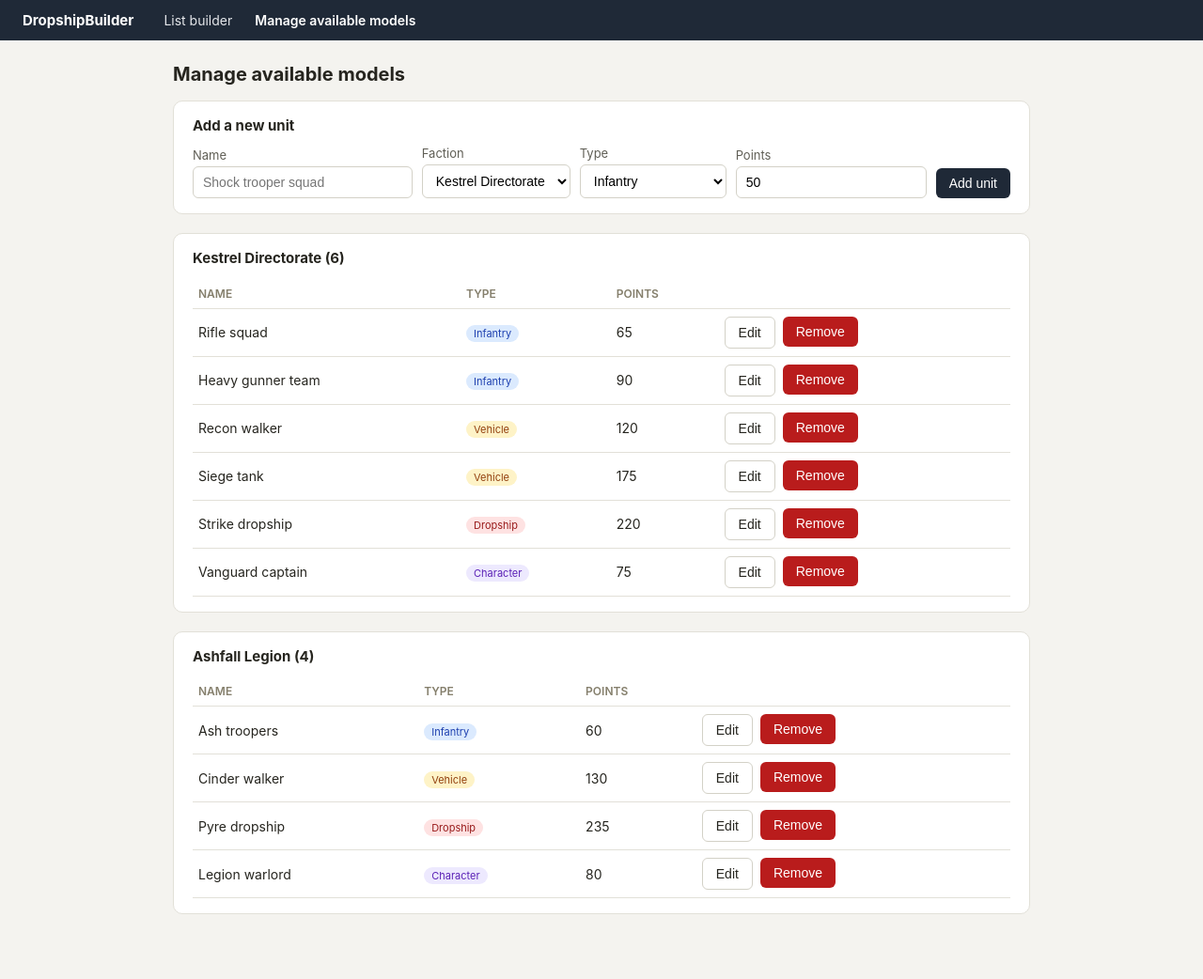
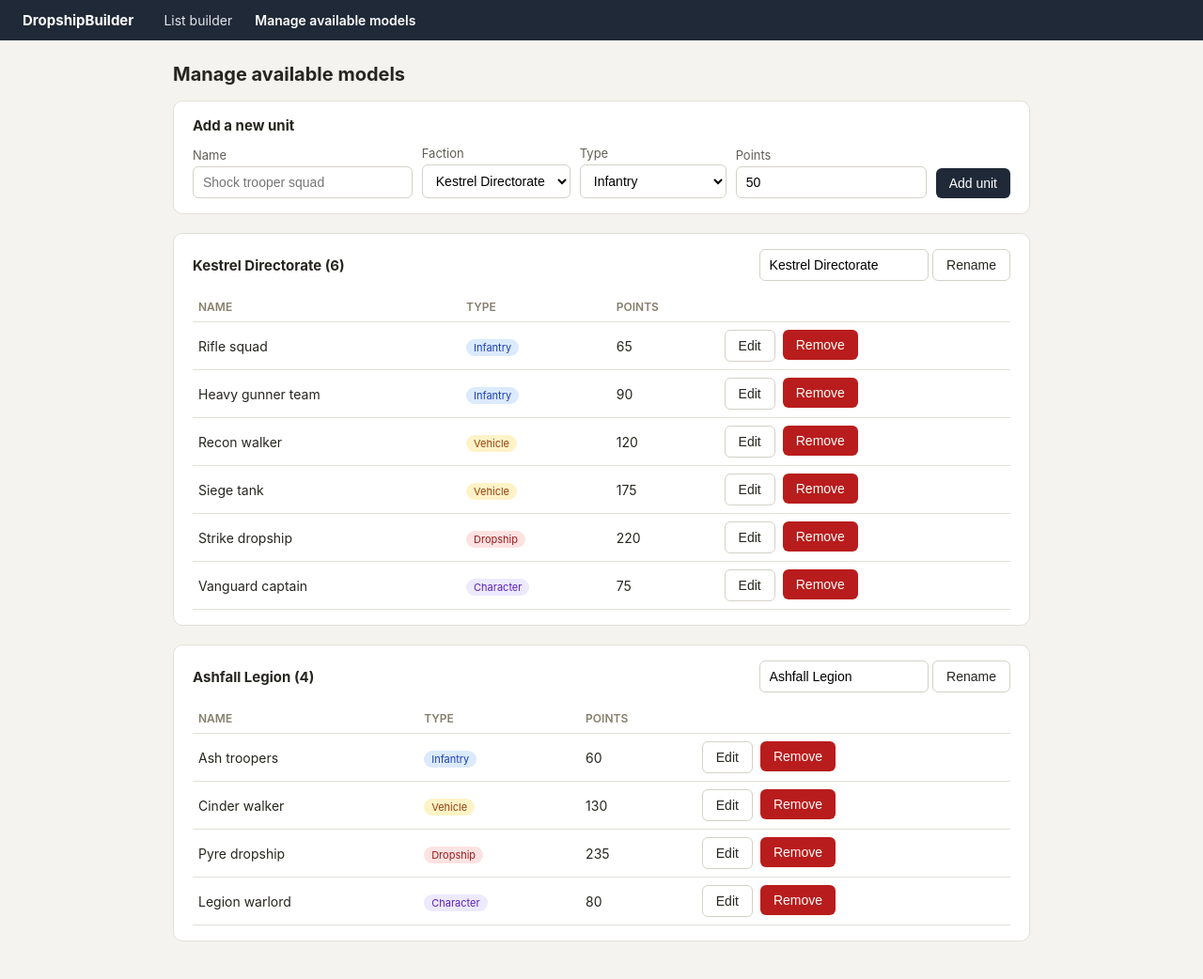
Before and after one commit to Krayt1x/DropshipBuilder, a PHP site: page /manage.php in a window 1280 px wide. Shown: the top 1042 px of the page at 94% size. Run offline with PHP 8.4, Linux system fonts and the light colour scheme.

Commit message:
Allow renaming factions from the catalog manager
Factions move out of a hardcoded constant into data/factions.json
(load_factions/save_factions in functions.php, mirroring units). Each
faction section on manage.php gets an inline rename form; renaming
cascades to every unit currently assigned to that faction and rejects
empty names or collisions with an existing faction name.

index.php now loads factions dynamically too, and re-validates the
session's selected faction on every load in case it was renamed
elsewhere (falls back to the first faction rather than a stale name
that no longer exists).

Co-Authored-By: Claude Sonnet 5 <noreply@anthropic.com>

```diff
--- a/prototype-php/assets/style.css
+++ b/prototype-php/assets/style.css
@@ -103,6 +103,24 @@ button.ghost {
   background: transparent;
   border: 1px solid #d3d1c7;
   color: #26251f;
+}
+
+.faction-header {
+  display: flex;
+  align-items: center;
+  justify-content: space-between;
+  gap: 12px;
+  margin-bottom: 12px;
+  flex-wrap: wrap;
+}
+
+.faction-rename {
+  display: flex;
+  gap: 6px;
+}
+
+.faction-rename input[type="text"] {
+  width: 180px;
 }
 
 .points-bar-track {
--- /dev/null
+++ b/prototype-php/data/factions.json
@@ -0,0 +1,4 @@
+[
+  "Kestrel Directorate",
+  "Ashfall Legion"
+]
--- a/prototype-php/includes/functions.php
+++ b/prototype-php/includes/functions.php
@@ -1,7 +1,7 @@
 <?php
 
 define('UNITS_FILE', __DIR__ . '/../data/units.json');
-define('FACTIONS', ['Kestrel Directorate', 'Ashfall Legion']);
+define('FACTIONS_FILE', __DIR__ . '/../data/factions.json');
 define('UNIT_TYPES', ['Infantry', 'Vehicle', 'Dropship', 'Character']);
 
 function load_units(): array
@@ -16,6 +16,20 @@ function load_units(): array
 function save_units(array $units): void
 {
     file_put_contents(UNITS_FILE, json_encode(array_values($units), JSON_PRETTY_PRINT));
+}
+
+function load_factions(): array
+{
+    if (!file_exists(FACTIONS_FILE)) {
+        return [];
+    }
+    $data = json_decode(file_get_contents(FACTIONS_FILE), true);
+    return is_array($data) ? $data : [];
+}
+
+function save_factions(array $factions): void
+{
+    file_put_contents(FACTIONS_FILE, json_encode(array_values($factions), JSON_PRETTY_PRINT));
 }
 
 function next_unit_id(array $units): int
--- a/prototype-php/manage.php
+++ b/prototype-php/manage.php
@@ -3,6 +3,7 @@ session_start();
 require __DIR__ . '/includes/functions.php';
 
 $units = load_units();
+$factions = load_factions();
 $flash = null;
 $flashError = false;
 
@@ -16,7 +17,7 @@ if ($_SERVER['REQUEST_METHOD'] === 'POST') {
         $type = $_POST['type'] ?? '';
         $points = (int) ($_POST['points'] ?? 0);
 
-        if ($name === '' || !in_array($faction, FACTIONS, true) || !in_array($type, UNIT_TYPES, true) || $points < 1) {
+        if ($name === '' || !in_array($faction, $factions, true) || !in_array($type, UNIT_TYPES, true) || $points < 1) {
             $flash = 'Fill in every field with a valid value (points must be at least 1).';
             $flashError = true;
         } elseif ($action === 'add_unit') {
@@ -55,6 +56,34 @@ if ($_SERVER['REQUEST_METHOD'] === 'POST') {
         $units = array_values(array_filter($units, fn ($u) => (int) $u['id'] !== $id));
         save_units($units);
         $flash = $unit ? "Removed \"{$unit['name']}\" from the catalog." : 'Unit removed.';
+    }
+
+    if ($action === 'rename_faction') {
+        $oldName = $_POST['old_name'] ?? '';
+        $newName = trim($_POST['new_name'] ?? '');
+        $idx = array_search($oldName, $factions, true);
+
+        if ($idx === false) {
+            $flash = 'Could not find that faction.';
+            $flashError = true;
+        } elseif ($newName === '') {
+            $flash = 'Faction name cannot be empty.';
+            $flashError = true;
+        } elseif ($newName !== $oldName && in_array($newName, $factions, true)) {
+            $flash = "A faction named \"{$newName}\" already exists.";
+            $flashError = true;
+        } else {
+            $factions[$idx] = $newName;
+            save_factions($factions);
+            foreach ($units as &$unit) {
+                if ($unit['faction'] === $oldName) {
+                    $unit['faction'] = $newName;
+                }
+            }
+            unset($unit);
+            save_units($units);
+            $flash = "Renamed \"{$oldName}\" to \"{$newName}\".";
+        }
     }
 
     $_SESSION['flash'] = $flash;
@@ -108,7 +137,7 @@ $activePage = 'manage';
       <div class="field">
         <label for="faction">Faction</label>
         <select id="faction" name="faction">
-          <?php foreach (FACTIONS as $faction): ?>
+          <?php foreach ($factions as $faction): ?>
             <option value="<?= h($faction) ?>" <?= ($editing['faction'] ?? '') === $faction ? 'selected' : '' ?>><?= h($faction) ?></option>
           <?php endforeach; ?>
         </select>
@@ -134,10 +163,18 @@ $activePage = 'manage';
     </form>
   </div>
 
-  <?php foreach (FACTIONS as $faction): ?>
+  <?php foreach ($factions as $faction): ?>
     <?php $factionUnits = array_values(array_filter($units, fn ($u) => $u['faction'] === $faction)); ?>
     <div class="card">
-      <h2 style="font-size:15px; margin-top:0;"><?= h($faction) ?> (<?= count($factionUnits) ?>)</h2>
+      <div class="faction-header">
+        <h2 style="font-size:15px; margin:0;"><?= h($faction) ?> (<?= count($factionUnits) ?>)</h2>
+        <form method="post" class="inline faction-rename">
+          <input type="hidden" name="action" value="rename_faction" />
+          <input type="hidden" name="old_name" value="<?= h($faction) ?>" />
+          <input type="text" name="new_name" value="<?= h($faction) ?>" aria-label="Rename <?= h($faction) ?>" />
+          <button type="submit" class="ghost">Rename</button>
+        </form>
+      </div>
       <?php if (empty($factionUnits)): ?>
         <p class="empty">No units for this faction yet. Add one above.</p>
       <?php else: ?>
```
Also changed, not shown: prototype-php/index.php (+7 -6 lines).
